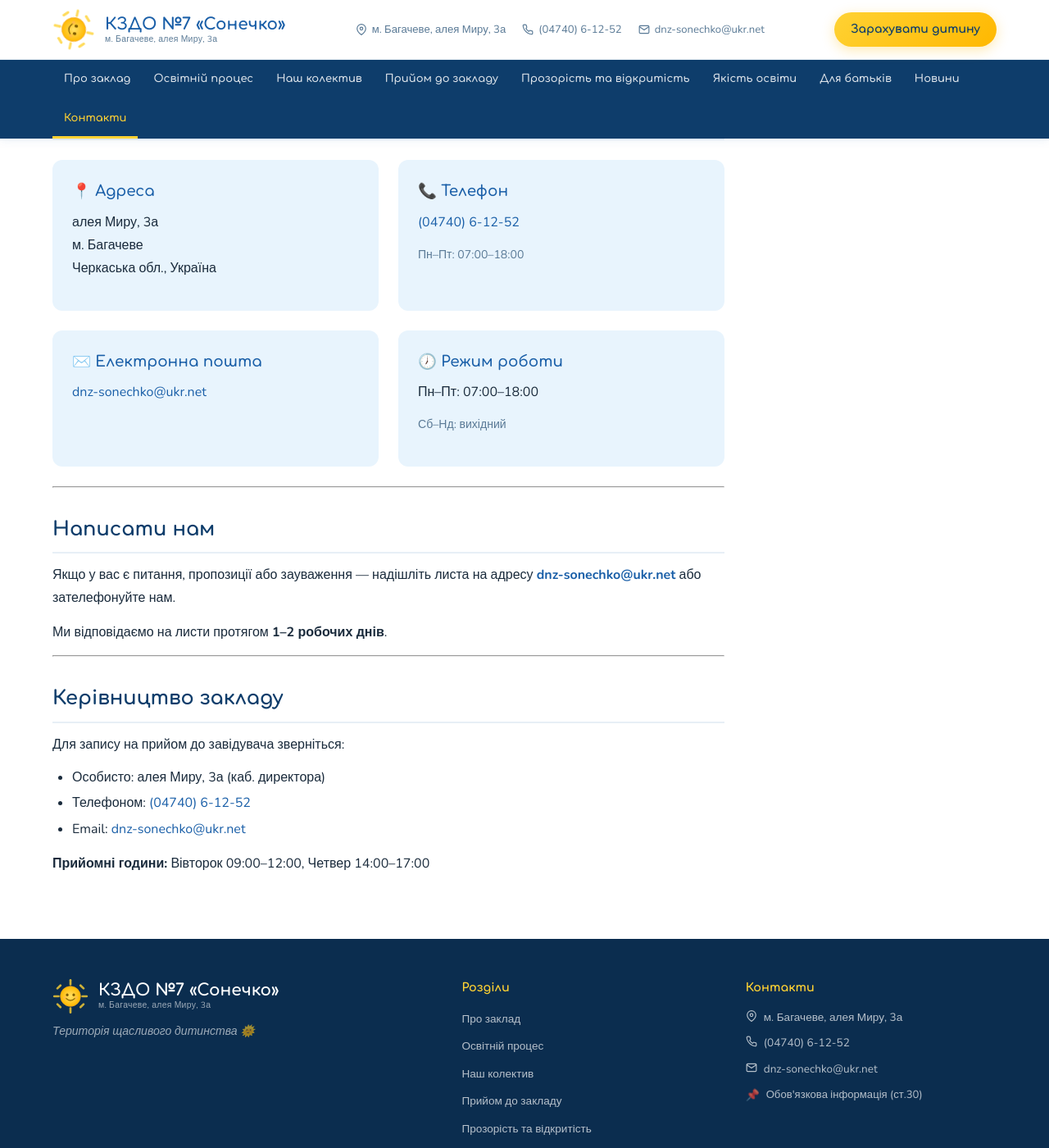
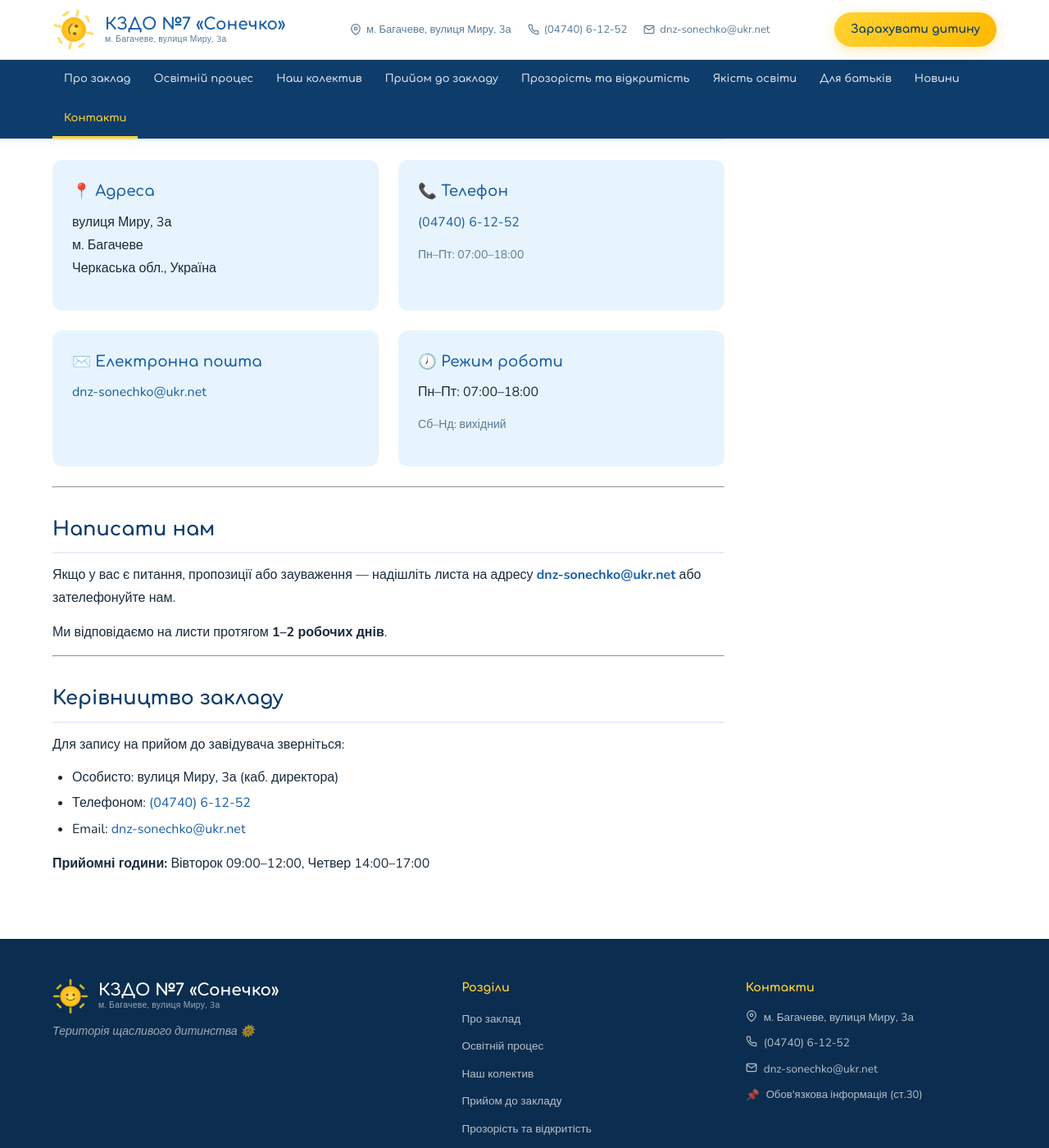
Before and after one commit to sonechko7/sonechko7.github.io, a Jekyll site: the page built from pages/kontakty.md, in a window 1280 px wide and 1400 px high, scrolled down 323 px. Shown: the whole window at 82% size. Built offline with Jekyll 4.4.1, drawn with Linux system fonts in a browser that asks for light colours; a script that is not in the unit is left out.

Commit message:
Update street name from алея Миру to вулиця Миру

```diff
--- a/_config.yml
+++ b/_config.yml
@@ -2,7 +2,7 @@ title: КЗДО №7 «Сонечко»
 description: Комунальний заклад дошкільної освіти №7 «Сонечко» — Територія щасливого дитинства
 email: dnz-sonechko@ukr.net
 phone: "(04740) 6-12-52"
-address: "м. Багачеве, алея Миру, 3а"
+address: "м. Багачеве, вулиця Миру, 3а"
 groups: 7
 pupils: 129
 
--- a/pages/kontakty.md
+++ b/pages/kontakty.md
@@ -11,7 +11,7 @@ permalink: /kontakty/
 
 <div style="background:var(--sky-light);border-radius:12px;padding:24px;">
 <h3 style="margin-top:0">📍 Адреса</h3>
-<p>алея Миру, 3а<br>м. Багачеве<br>Черкаська обл., Україна</p>
+<p>вулиця Миру, 3а<br>м. Багачеве<br>Черкаська обл., Україна</p>
 </div>
 
 <div style="background:var(--sky-light);border-radius:12px;padding:24px;">
@@ -46,7 +46,7 @@ permalink: /kontakty/
 ## Керівництво закладу
 
 Для запису на прийом до завідувача зверніться:
-- Особисто: алея Миру, 3а (каб. директора)
+- Особисто: вулиця Миру, 3а (каб. директора)
 - Телефоном: [(04740) 6-12-52](tel:+380474061252)
 - Email: [dnz-sonechko@ukr.net](mailto:dnz-sonechko@ukr.net)
 
--- a/pages/pro-zaklad.md
+++ b/pages/pro-zaklad.md
@@ -11,7 +11,7 @@ permalink: /pro-zaklad/
 
 - **Повна назва:** Комунальний заклад дошкільної освіти №7 «Сонечко»
 - **Тип закладу:** Дитячий садок (ясла-садок)
-- **Адреса:** алея Миру, 3а, м. Багачеве, Черкаська обл.
+- **Адреса:** вулиця Миру, 3а, м. Багачеве, Черкаська обл.
 - **Телефон:** (04740) 6-12-52
 - **Email:** dnz-sonechko@ukr.net
 - **Кількість груп:** 7
@@ -52,7 +52,7 @@ permalink: /pro-zaklad/
 
 ## Контакти
 
-📍 алея Миру, 3а, м. Багачеве, Черкаська обл.
+📍 вулиця Миру, 3а, м. Багачеве, Черкаська обл.
 📞 [(04740) 6-12-52](tel:+380474061252)
 ✉️ [dnz-sonechko@ukr.net](mailto:dnz-sonechko@ukr.net)
 
--- a/pages/pryiom.md
+++ b/pages/pryiom.md
@@ -55,7 +55,7 @@ permalink: /pryiom/
 
 ## Куди звертатись
 
-📍 алея Миру, 3а, м. Багачеве
+📍 вулиця Миру, 3а, м. Багачеве
 📞 [(04740) 6-12-52](tel:+380474061252)
 ✉️ [dnz-sonechko@ukr.net](mailto:dnz-sonechko@ukr.net)
 
```
